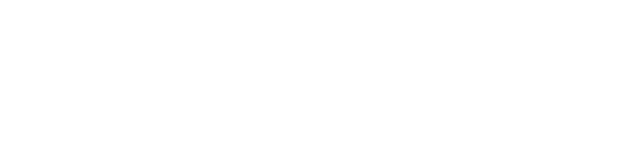
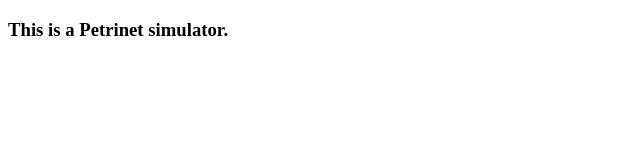
Before and after one commit to newfrogg/PetriNet, a plain HTML site: page index.html in a window 1280 px wide. Shown: the whole page, without its empty margins (0-640 px from the left). Drawn offline with Linux system fonts and the light colour scheme.

Commit message:
Create description for index.html

```diff
--- a/index.html
+++ b/index.html
@@ -9,7 +9,7 @@
     </head>
 
     <body>
-
+        <h3>This is a Petrinet simulator.</h3>
     </body>
 
 </html>
```
